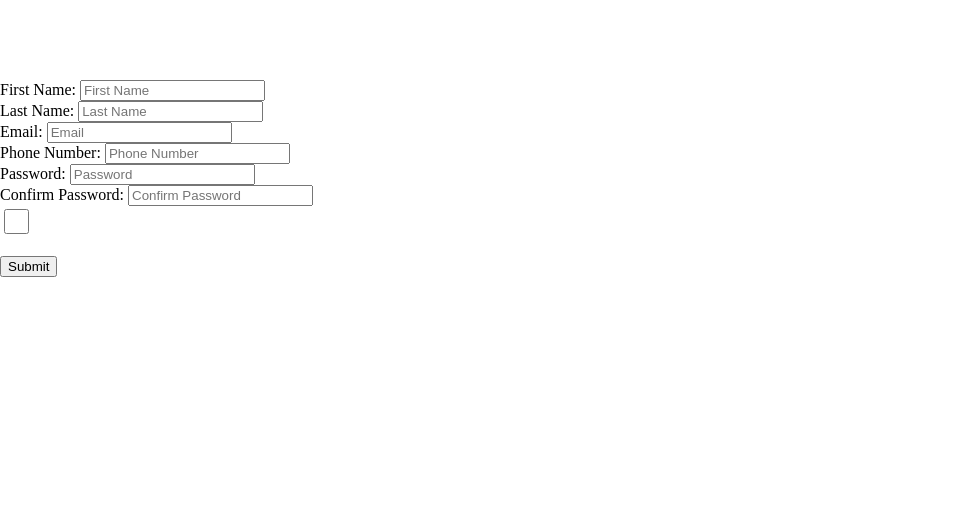
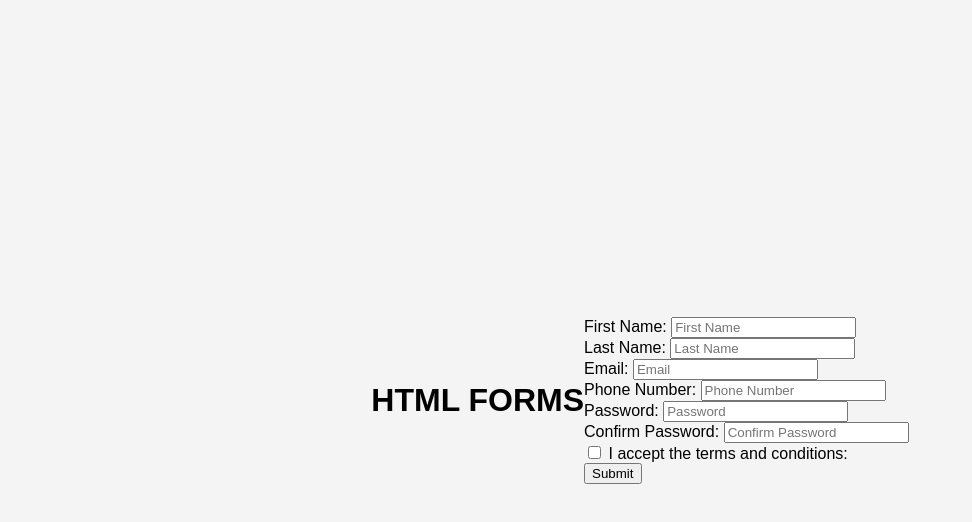
Before and after one commit to M-Saleh-N/HTML.form, a plain HTML site: page index.html in a window 1280 px wide. Shown: the whole page, without its empty margins (0-972 px from the left). Drawn offline with Linux system fonts and the light colour scheme.

Commit message:
styling the body

```diff
--- a/style.css
+++ b/style.css
@@ -1,43 +1,9 @@
 body {
-  background-image: url(./Images/bg-img.png);
-  background-repeat: no-repeat;
-  background-size: cover;
-  background-position: center;
+  font-family: Arial, sans-serif;
+  background-color: #f4f4f4;
+  display: flex;
+  justify-content: center;
+  align-items: center;
   height: 100vh;
   margin: 0;
 }
-h1 {
-  color: white;
-  display: flex;
-  justify-content: center;
-  align-items: center;
-  font-family: "Josefin Sans", serif;
-}
-label[for="acceptTerms"] {
-  color: white;
-  display: flex;
-  justify-content: center;
-  align-items: center;
-  font-family: "Josefin Sans", serif;
-}
-input[type="checkbox"] {
-  width: 25px;
-  height: 25px;
-  cursor: pointer;
-}
-#submitButton {
-  font-family: "Josefin Sans", serif;
-  width: 300px;
-  height: 30px;
-  background-color: #348eb1b7;
-  border: none;
-  border-radius: 5px;
-  color: white;
-  cursor: pointer;
-}
-#con1 > div {
-  margin-bottom: 20px;
-  display: flex;
-  justify-content: center;
-  align-items: center;
-}
```
